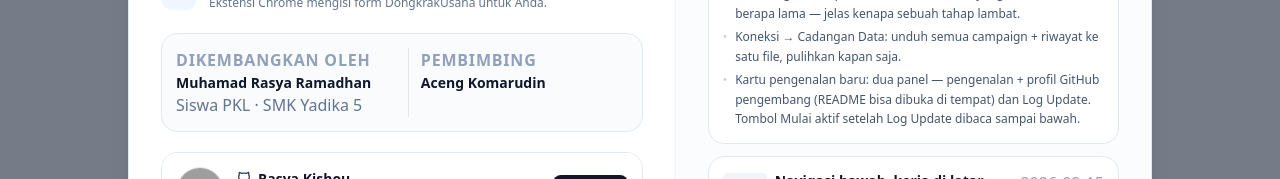
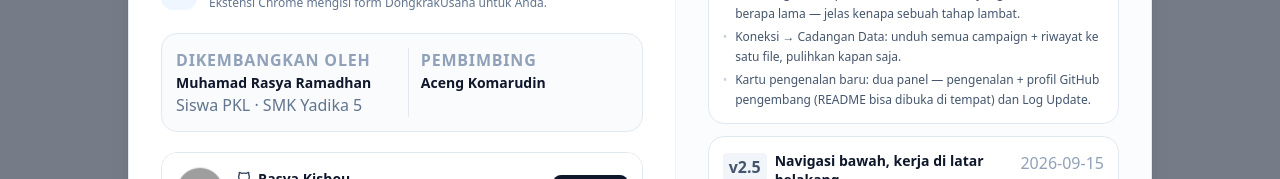
Before and after one commit to rasyagantar-lab/dongkrak-usaha-project, a React (Vite) app: page / in a window 1280 px wide. Shown: the part 339-518 px from the top of the page. Built offline with nearby package versions, Linux system fonts and the light colour scheme; no server answers; grey boxes are pictures that could not be loaded.

Commit message:
changelog: keep the read-gate out of the update log

```diff
--- a/src/changelog.ts
+++ b/src/changelog.ts
@@ -25,7 +25,7 @@ export const CHANGELOG: ChangelogEntry[] = [
       'AI Orchestrator ±23 detik (sebelumnya 2–5 menit); saat Google sedang bermasalah tetap di bawah 1,5 menit.',
       'Task Ledger memperlihatkan model mana yang dicoba dan berapa lama — jelas kenapa sebuah tahap lambat.',
       'Koneksi → Cadangan Data: unduh semua campaign + riwayat ke satu file, pulihkan kapan saja.',
-      'Kartu pengenalan baru: dua panel — pengenalan + profil GitHub pengembang (README bisa dibuka di tempat) dan Log Update. Tombol Mulai aktif setelah Log Update dibaca sampai bawah.'
+      'Kartu pengenalan baru: dua panel — pengenalan + profil GitHub pengembang (README bisa dibuka di tempat) dan Log Update.'
     ]
   },
   {
```
